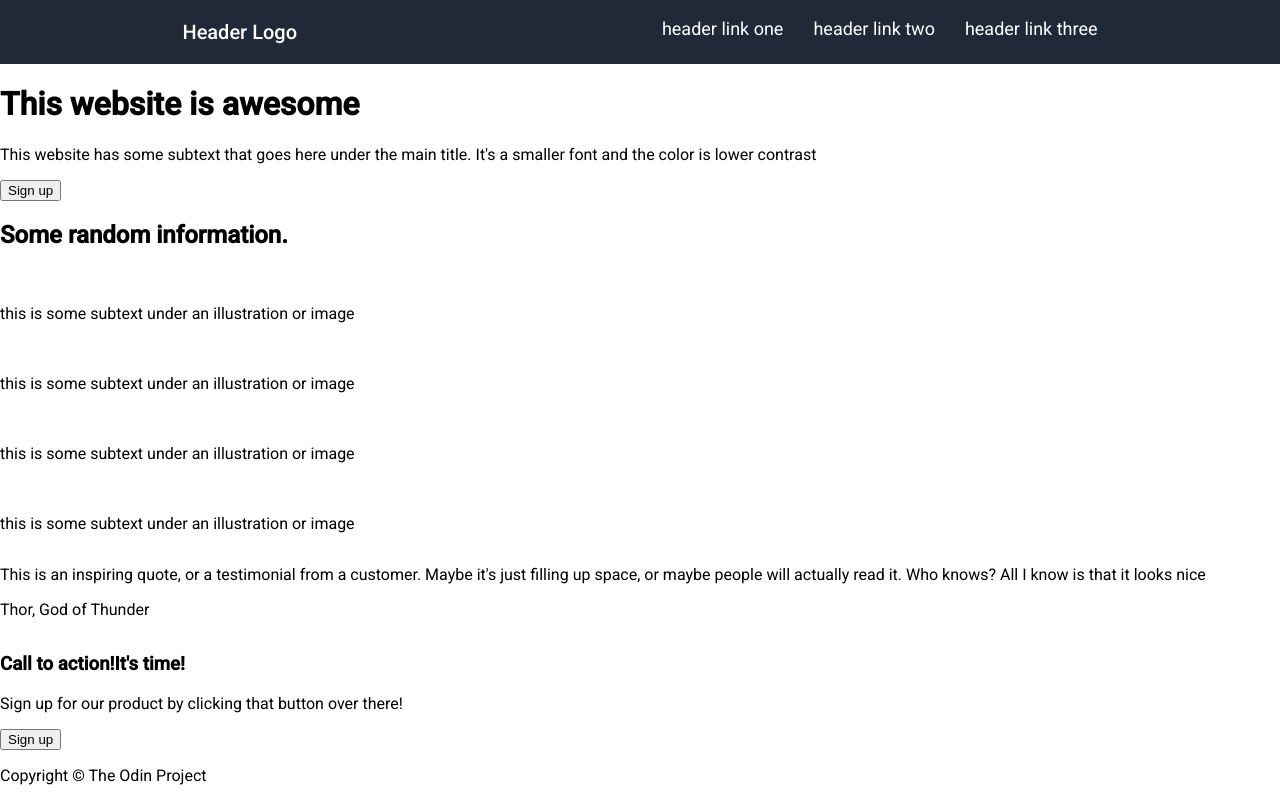
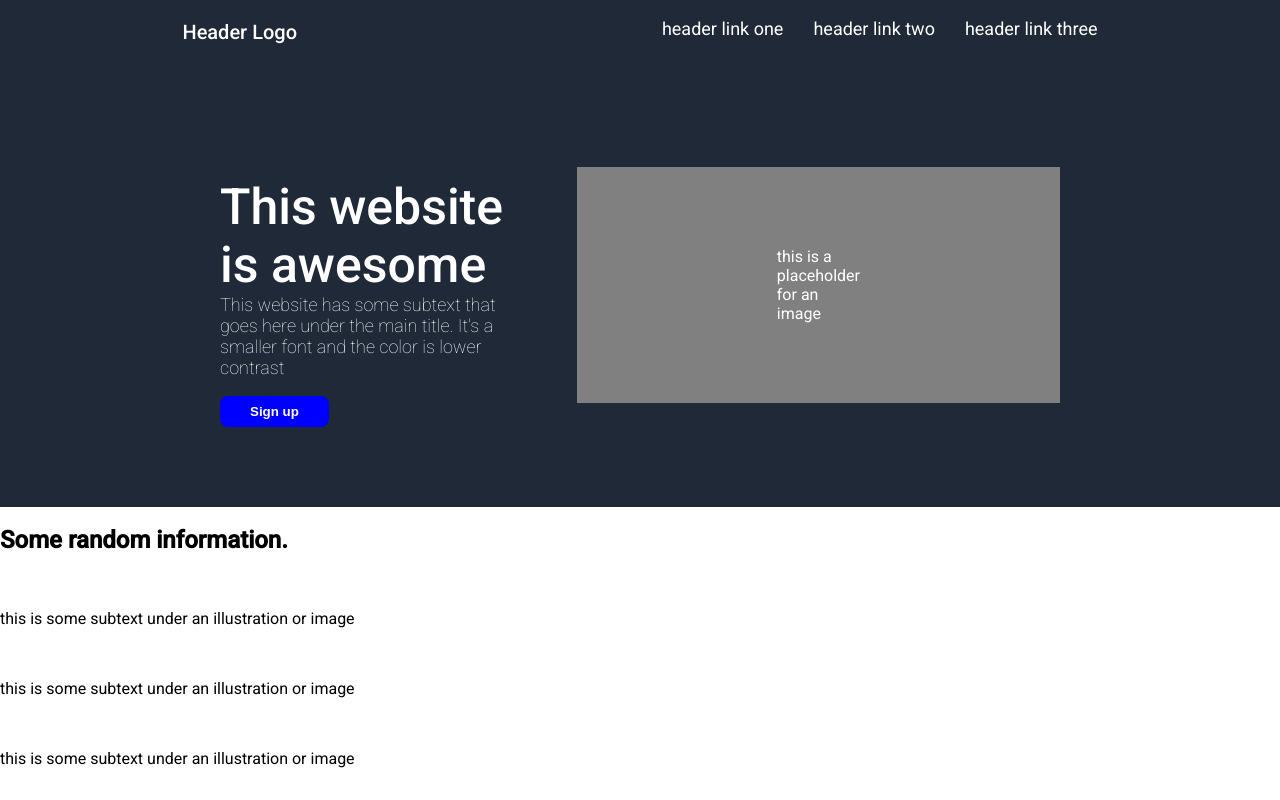
Before and after one commit to digweed67/landing-page, a plain HTML site: page index.html in a window 1280 px wide. Shown: the top 800 px of the page. Drawn offline with Linux system fonts and the light colour scheme.

Commit message:
Complete header

```diff
--- a/index.html
+++ b/index.html
@@ -20,12 +20,14 @@
             </div>
         </div>
 
-        <header>
-            <h1>This website is awesome</h1>
-            <p>This website has some subtext that goes here under the main title. It's a smaller font and the color is lower contrast</p>
-            <button>Sign up</button>
-            <img>
-        </header>
+        <div class="header">
+            <div class= "hero-text">
+                <h1>This website is awesome</h1>
+                <p>This website has some subtext that goes here under the main title. It's a smaller font and the color is lower contrast</p>
+                <button class="button-01">Sign up</button>
+            </div>
+            <div class="placeholder">this is a placeholder for an image</div>
+        </div>
 
 
         <div class="content">
@@ -59,7 +61,7 @@
             <div class="container">
                 <h3>Call to action!It's time!</h3>
                 <p>Sign up for our product by clicking that button over there!</p>
-                <button>Sign up</button>
+                <button class="button-02">Sign up</button>
             </div>
         </div>
 
--- a/style.css
+++ b/style.css
@@ -43,3 +43,42 @@ ul a {
   color: white;
 
 }
+
+.header {
+  display: flex;
+  justify-content: space-between;
+  align-items: center;
+  flex-direction: row;
+  padding: 80px 220px;;
+  gap: 50px;
+  background-color: #1F2937;
+  color: white;
+
+}
+
+.placeholder {
+  padding: 80px 200px;
+  background: grey;
+  text-align: left;
+}
+
+h1 {
+  font-weight: 500;
+  font-size: 50px;
+  margin-bottom: 0;
+}
+
+.hero-text p {
+  font-weight: 100;
+  margin-top: 0;
+  font-size: 18px;
+}
+
+.button-01 {
+  border: none;
+  border-radius: 8px;
+  padding: 8px 30px;
+  background: blue;
+  color: white;
+  font-weight: bold;
+}
```
